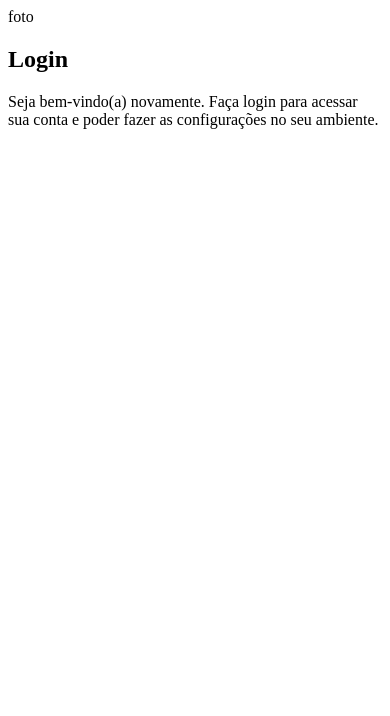
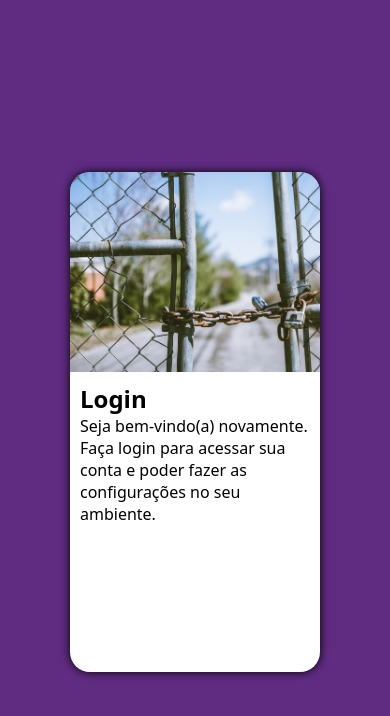
Before and after one commit to victorfreireavfs/projeto-login, a plain HTML site: page index.html in a window 390 px wide. Drawn offline with Linux system fonts and the light colour scheme.

Commit message:
tela mobile first

```diff
--- a/estilos/style.css
+++ b/estilos/style.css
@@ -4,3 +4,52 @@
 verde: #49a0109d
 lilás: #5f2c82
 */
+
+*{
+    font-family: system-ui, -apple-system, BlinkMacSystemFont, 'Segoe UI', Roboto, Oxygen, Ubuntu, Cantarell, 'Open Sans', 'Helvetica Neue', sans-serif;
+
+    padding: 0px;
+    margin: 0px;
+    box-sizing: border-box;
+}
+
+body, html{
+    background-color: #5f2c82;
+    height: 100vh;
+    width: 100vw;
+}
+
+main{
+    position: relative;
+    height: 100vh;
+    width: 100vw;
+}
+
+#login{
+    position: absolute;
+    top: 50%;
+    left: 50%;
+    transform: translate(-50%, -50%);
+    overflow: hidden;
+
+    background-color: white;
+    width: 250px;
+    height: 500px;
+    border-radius: 20px;
+    box-shadow: 0px 0px 10px rgb(0, 0, 0);
+
+}
+
+#imagem{
+    display: block;
+    background: #5f2c82 url(../imagens/pexels-travis-saylor-951408.jpg);
+
+    height: 200px;
+    background-position: left bottom;
+    background-size: cover;
+}
+
+#formulario{
+    padding: 10px;
+    display: block;
+}
--- a/index.html
+++ b/index.html
@@ -10,9 +10,8 @@
     <main>
         <section id="login">
             <div id="imagem">
-                foto
+                <!-- Aqui vai a imagem-->
             </div>
-
             <div id="formulario">
                 <h1>Login</h1>
                 <p>Seja bem-vindo(a) novamente. Faça login para acessar sua conta e poder fazer as configurações no seu ambiente.</p>
```
